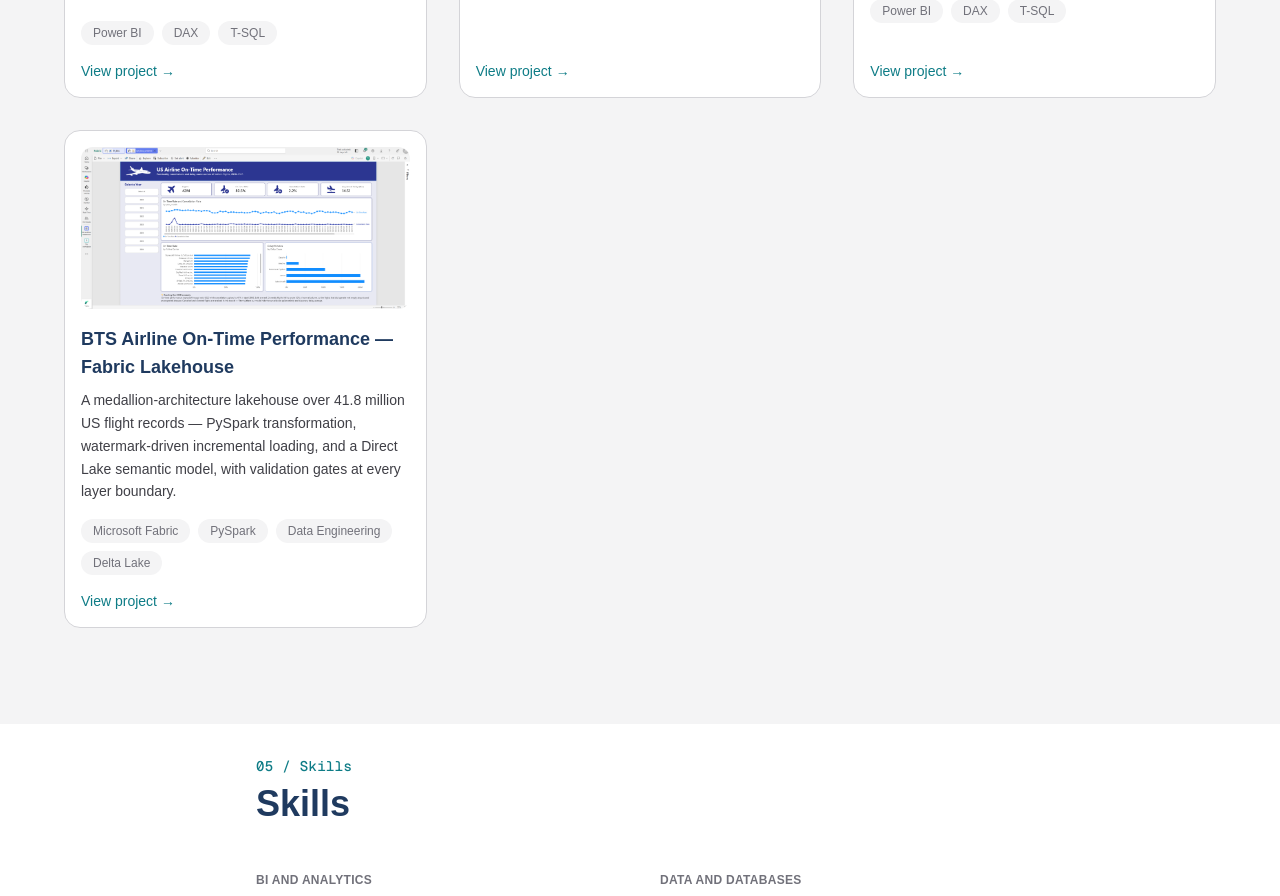
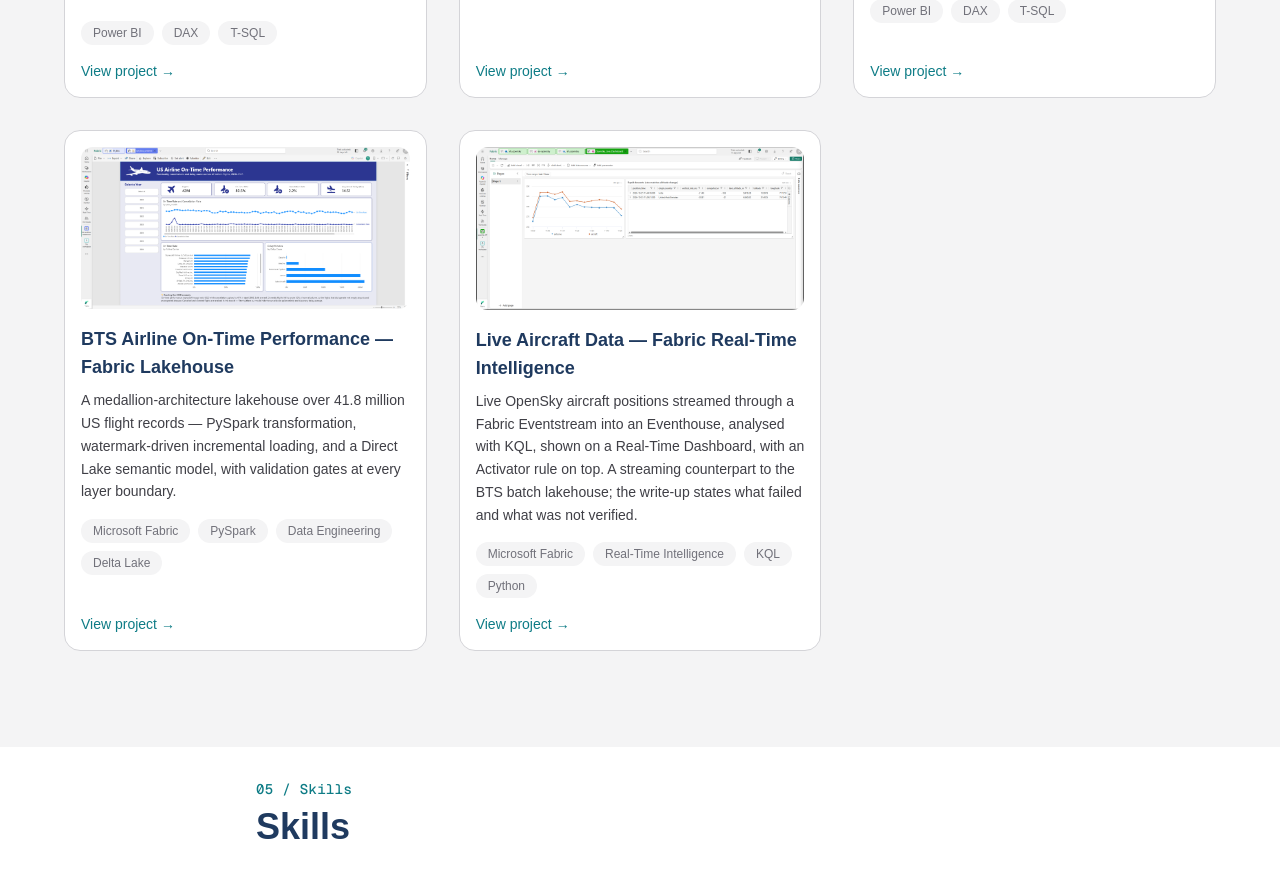
Before and after one commit to siamsadman/portfolio-site, a Next.js app: page / in a window 1280 px wide. Shown: the part 4340-5236 px from the top of the page. Built offline with nearby package versions, Linux system fonts and the light colour scheme; a web font is replaced by a local one.

Commit message:
Add OpenSky Fabric Real-Time Intelligence project

```diff
--- a/content/projects.ts
+++ b/content/projects.ts
@@ -393,4 +393,82 @@ export const projects: Project[] = [
       },
     ],
   },
+  {
+    slug: "opensky-fabric-rti",
+    title: "Live Aircraft Data — Fabric Real-Time Intelligence",
+    pages: ["Aircraft per 5 minutes", "Rapid descents"],
+    summary:
+      "Live OpenSky aircraft positions streamed through a Fabric Eventstream into an Eventhouse, analysed with KQL, shown on a Real-Time Dashboard, with an Activator rule on top. A streaming counterpart to the BTS batch lakehouse; the write-up states what failed and what was not verified.",
+    tags: ["Microsoft Fabric", "Real-Time Intelligence", "KQL", "Python"],
+    palette: "sky",
+    repoUrl: "https://github.com/siamsadman/opensky-fabric-rti",
+    cardImage: {
+      src: "/projects/opensky-fabric-rti/14-dashboard-strict-tile.png",
+      alt: "OpenSky live aircraft dashboard — distinct aircraft per 5 minutes and rapid-descent tiles",
+    },
+    sections: [
+      {
+        type: "gallery",
+        heading: "Dashboard",
+        images: [
+          {
+            src: "/projects/opensky-fabric-rti/14-dashboard-strict-tile.png",
+            alt: "Real-Time Dashboard — distinct aircraft per 5 minutes and rapid descents",
+          },
+        ],
+        paragraphs: [
+          "A Real-Time Dashboard with two tiles, built on an Eventhouse table of live aircraft states from the OpenSky Network. Tile 1 shows distinct aircraft per 5 minutes and honours the dashboard time range. Tile 2 lists airborne readings below -20 m/s whose reported vertical rate is within 5 m/s of the rate calculated from the altitude change.",
+          "Tile 2 was tightened after a first version that used the reported rate alone: most of that version's hits looked inconsistent with altitude.",
+        ],
+      },
+      {
+        type: "list",
+        heading: "Pipeline",
+        intro:
+          "Built in one session on a Fabric trial on 25 Oct 2026. The repo includes a log of the problems hit along the way.",
+        items: [
+          "**Source.** The OpenSky REST API for a bounding box over South Asia (latitude 5 to 35, longitude 60 to 100), polled by a Python producer set to a 60-second interval. OpenSky requires OAuth2 client credentials, so the producer fetches a token and refreshes it before it expires.",
+          "**Ingestion.** The producer sends one JSON event per aircraft to an Eventstream custom endpoint over the Event Hubs protocol, and the Eventstream feeds an Eventhouse table by direct ingestion. I used a script because the Eventstream HTTP source (preview) is documented with Anonymous, Basic and API key authentication and says OAuth is not supported; I did not test the HTTP source.",
+          "**Store.** The destination setup created the table `aircraft_states`. A saved KQL function, `aircraft_clean()`, converts epoch seconds to datetimes and keeps one row per aircraft and position time.",
+          "**Alert.** An Activator rule created from the second dashboard tile checks `vertical_rate_ms` below -20 every 5 minutes.",
+        ],
+      },
+      {
+        type: "list",
+        heading: "Data and findings",
+        items: [
+          "**Volume.** 54,587 events ingested between 10:16 and 13:34 UTC, a span of 3 h 18 min with gaps, covering about 1,086 distinct aircraft (a `dcount` estimate).",
+          "**Repeated positions.** Each poll resends aircraft that have not reported a new position, so `aircraft_clean()` removed 8,583 of the 54,587 rows (about 15.7%), mostly repeats.",
+          "**Registration, not location.** In a query at 11:06 UTC India led with 408 distinct aircraft, then the UAE with 47. `origin_country` is inferred from the transponder address, so this is registration country, not where the aircraft were flying.",
+          "**Reported rapid descents often disagreed with altitude.** Of 12 readings reported below -20 m/s, 2 agreed with the rate calculated from the altitude change between consecutive readings (within 5 m/s, a tolerance I chose) and 10 did not. The sample is small and I did not investigate why they disagree.",
+        ],
+      },
+      {
+        type: "gallery",
+        heading: "Alert rule",
+        images: [
+          {
+            src: "/projects/opensky-fabric-rti/18-activator-history.png",
+            alt: "Activator rule history — one recorded activation",
+          },
+        ],
+        paragraphs: [
+          "`rapid_descent_consistent` was created from tile 2 and showed Running. At about 13:03 UTC its History tab showed 1 recorded activation, a borderline case: reported -21.46 m/s against -16.7 m/s calculated from altitude.",
+          "**Notification delivery is not verified.** The account has no working mailbox or Teams subscription: the email test failed and a Teams subscription error was shown.",
+        ],
+      },
+      {
+        type: "list",
+        heading: "Limits and what I did not verify",
+        items: [
+          "**Not a continuous series.** Eight gaps longer than 90 seconds, up to 487 seconds: one is the producer restart, two match producer timeouts, and five are unexplained.",
+          "**Producer timeouts.** One ReadTimeout and several ConnectTimeouts calling OpenSky. The script logged each and recovered at the next interval; I did not determine the cause.",
+          "**The flag is a data check, not a safety signal.** Many reported rapid descents looked inconsistent with altitude, which could be bad values, and I did not establish what actually happened.",
+          "**Mistakes I made and fixed.** The first dashboard tile ignored the time-range filter, the alert condition first saved as equal to instead of less than, I first counted live-feed rows as activations, and my first redaction of the dashboard export missed one identifier. All are in the problems log.",
+          "**Not tested.** The Eventstream HTTP source, ingestion latency, rebuilding the project from scratch on another machine, and a Power BI report on the Eventhouse.",
+          "**After the trial.** The Fabric items disappear when the trial ends. The repo keeps the producer script, the KQL scripts, a sanitized dashboard export, the problems log and 21 screenshots.",
+        ],
+      },
+    ],
+  },
 ];
```
Also changed, not shown: public/projects/opensky-fabric-rti/14-dashboard-strict-tile.png (added), public/projects/opensky-fabric-rti/18-activator-history.png (added).
